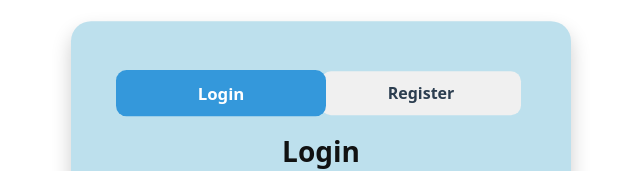
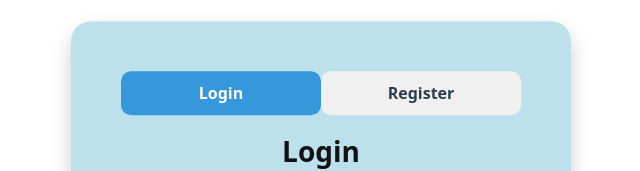
Before and after one commit to Pubudu11/Bookstore, a React (Vite) app in the folder bookstore-frontend/: page /login in a window 1280 px wide. Shown: the part 139-310 px from the top of the page, without its empty margins (319-959 px from the left). Built offline with nearby package versions, Linux system fonts and the light colour scheme.

Commit message:
Fix transition timing and button

```diff
--- a/bookstore-frontend/src/App.tsx
+++ b/bookstore-frontend/src/App.tsx
@@ -73,5 +73,4 @@ const AppWrapper: React.FC = () => (
   </Router>
 );
 
-
 export default AppWrapper;
--- a/bookstore-frontend/src/components/CombinedAuth/CombinedAuth.css
+++ b/bookstore-frontend/src/components/CombinedAuth/CombinedAuth.css
@@ -35,7 +35,7 @@
   cursor: pointer;
   font-size: 16px;
   border-radius: 10px;
-  transition: background-color 0.3s ease, transform 0.2s ease;
+  transition: background-color 0.3s ease, transform 0.3s ease;
   color: #2c3e50;
   font-weight: 600;
 }
@@ -43,7 +43,7 @@
 .tabs button.active {
   background-color: #3498db;
   color: white;
-  transform: scale(1.05);
+  transform: scale(1);
 }
 
 .tabs button:hover {
```
